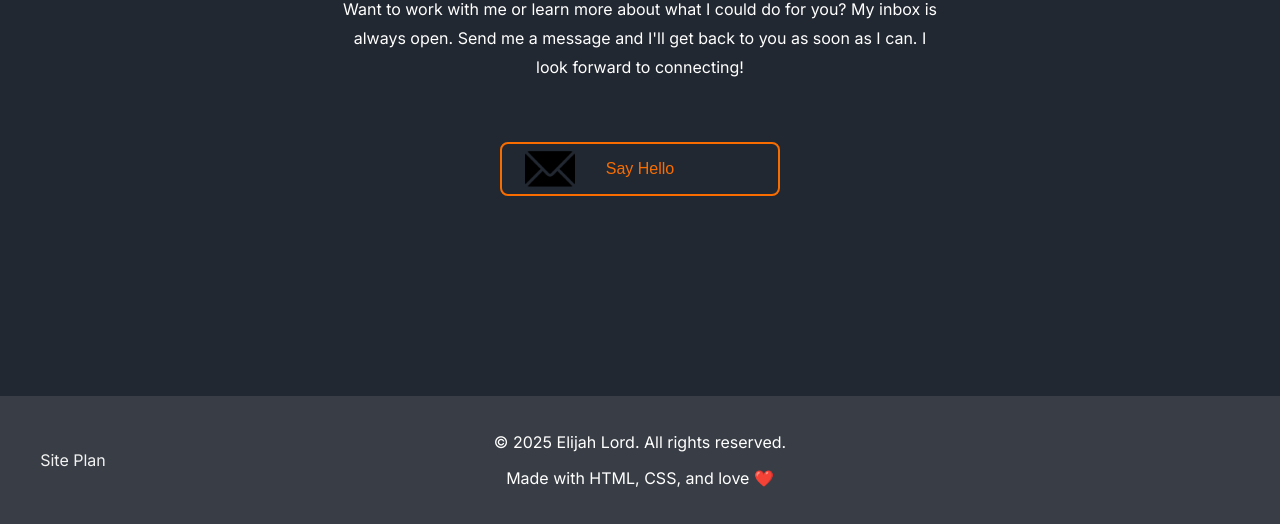
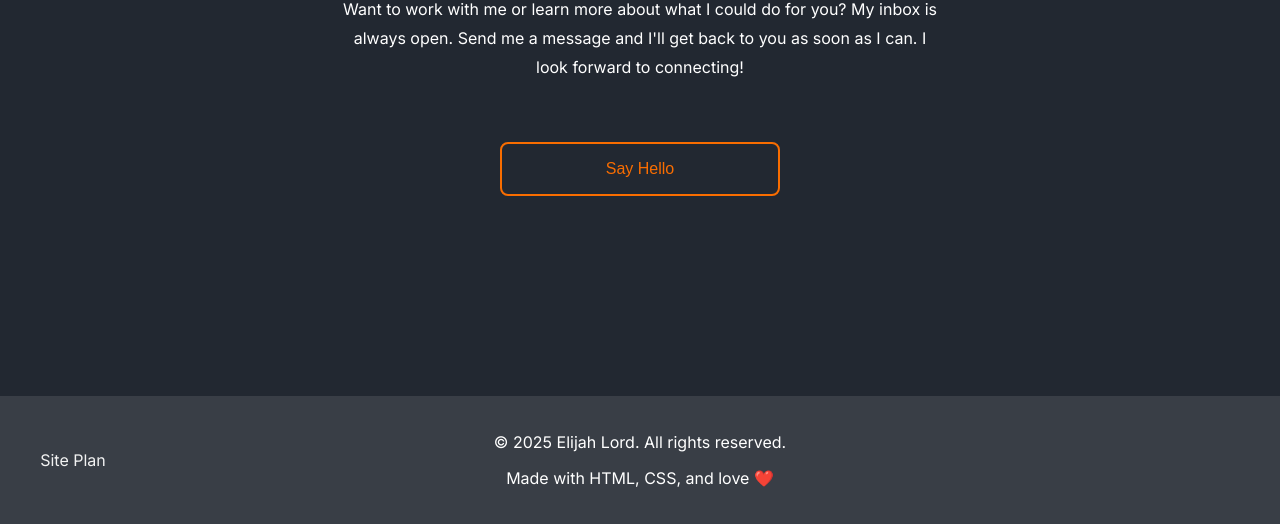
Before and after one commit to Xcalibur88/wdd130, a plain HTML site: page portfolio/contact-me.html in a window 1280 px wide. Shown: the part 316-840 px from the top of the page. Drawn offline with Linux system fonts and the light colour scheme; a web font is replaced by a local one.

Commit message:
Revert image addition

```diff
--- a/portfolio/styles/styles.css
+++ b/portfolio/styles/styles.css
@@ -535,10 +535,10 @@ Contact Me
     border: 2px solid var(--accent1-color);
     color: var(--accent1-color);
     background-color: transparent;
-    background-image: url("../images/email.png");
+    /*background-image: url("../images/email.png");
     background-position: 10% 50%;
     background-repeat: no-repeat;
-    background-size: contain;
+    background-size: contain;*/
     border-radius: 8px;
     text-decoration: none;
     text-align: center;
```
